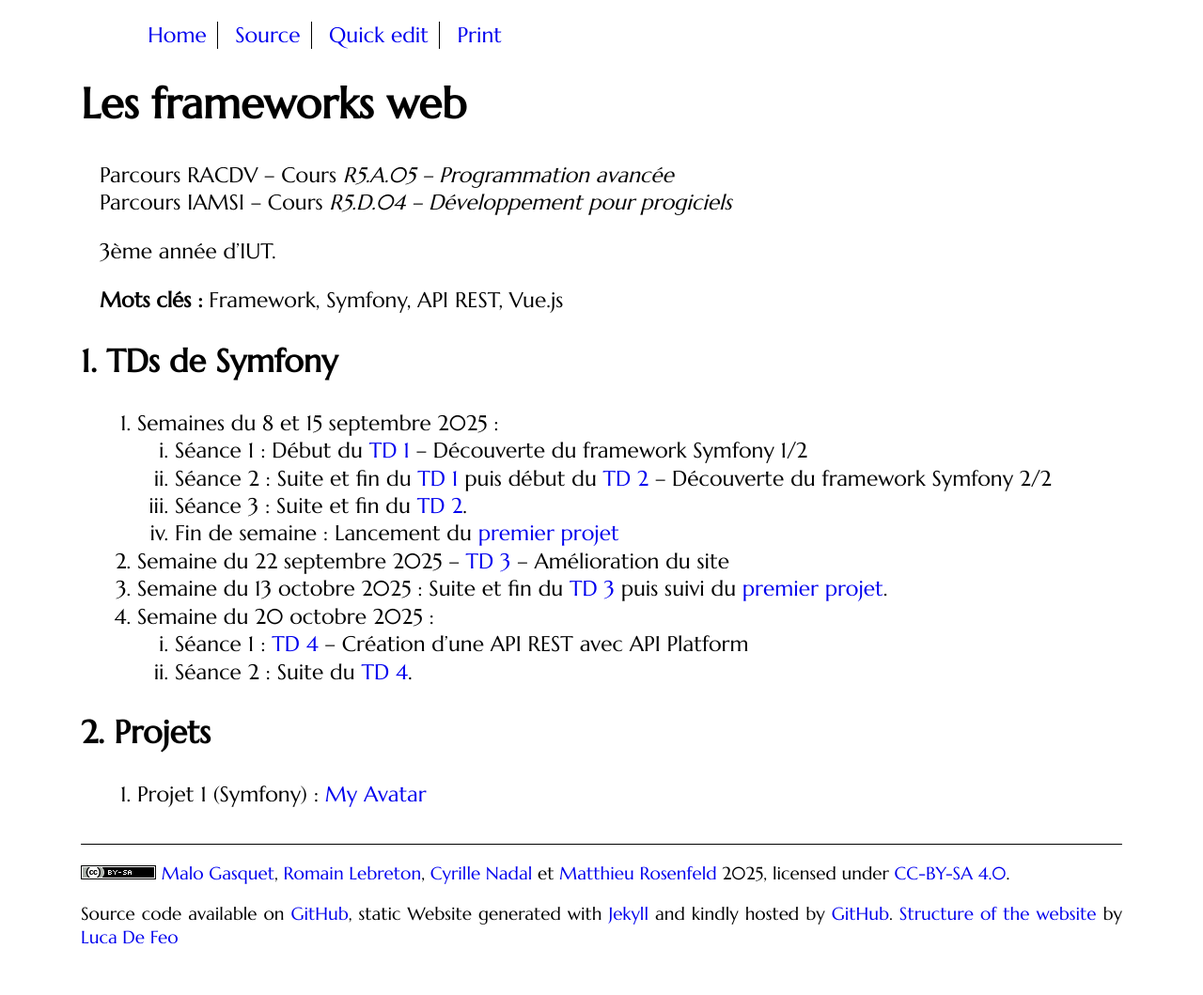
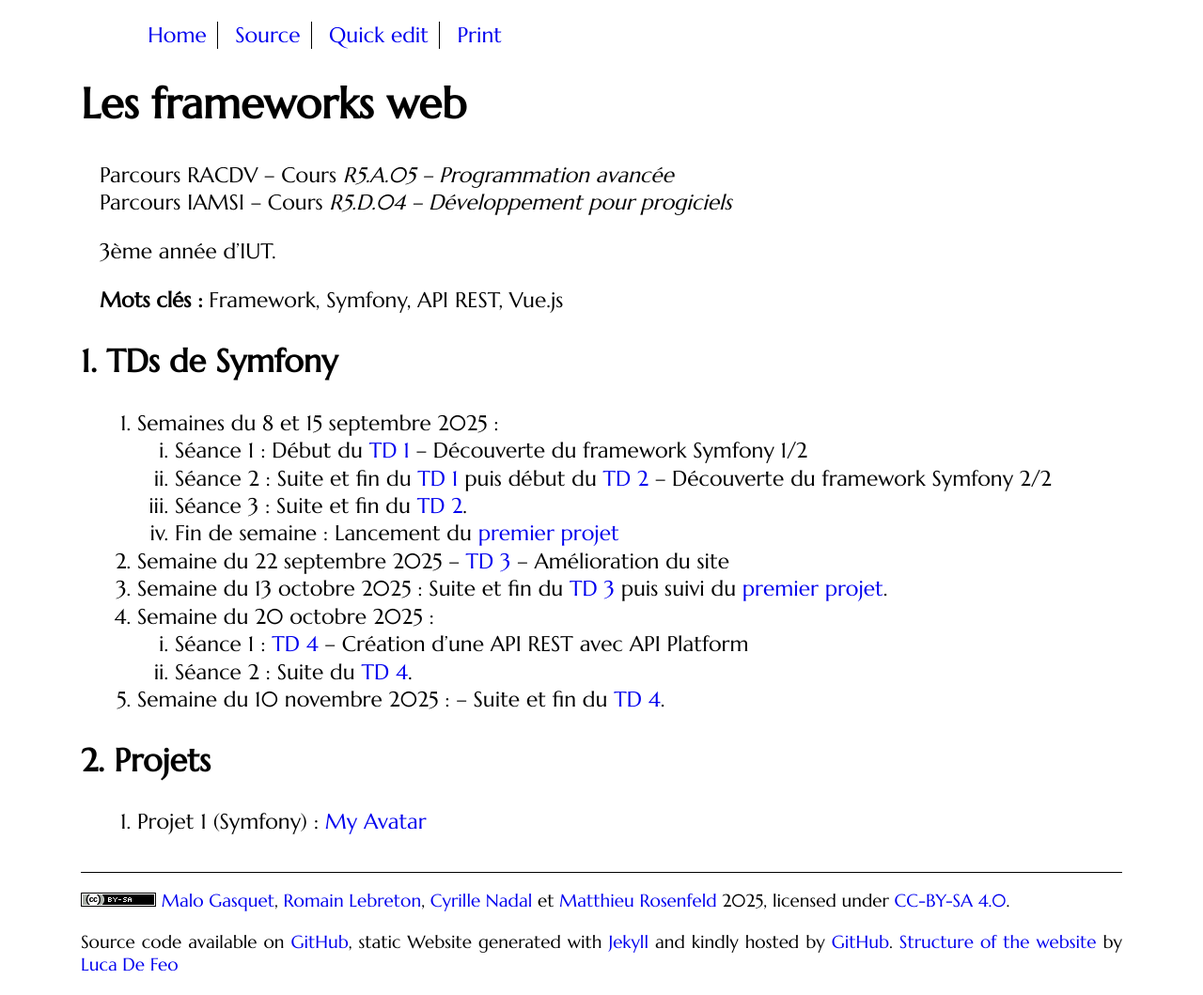
Before and after one commit to mgasquet/R5.A.05-ProgrammationAvancee-Web, a Jekyll site: the page built from index.md, in a window 1280 px wide. Shown: the whole page at 94% size. Built offline with Jekyll 4.4.1, drawn with Linux system fonts in a browser that asks for light colours; some web fonts are replaced; before the commit the page ends 1029 px from its top, so only the background shows below that.

Commit message:
Mise à jour index

```diff
--- a/index.md
+++ b/index.md
@@ -25,8 +25,8 @@ Parcours IAMSI -- Cours *R5.D.04 -- Développement pour progiciels*
 4. Semaine du 20 octobre 2025 :
     1. Séance 1 : [TD 4](tutorials/tutorial4) -- Création d'une API REST avec API Platform
     2. Séance 2 : Suite du [TD 4](tutorials/tutorial4).
+5. Semaine du 10 novembre 2025 : -- Suite et fin du [TD 4](tutorials/tutorial4).
 {% comment %}
-5. Semaine du 10 novembre 2025 : -- Suite et fin du [TD 4](tutorials/tutorial4).
 6. Semaine du 17 novembre 2025 : -- Début des [TDs de Vue.Js](https://matthieu-rosenfeld.github.io/).
 
 ## TDs de Vue.js
```
